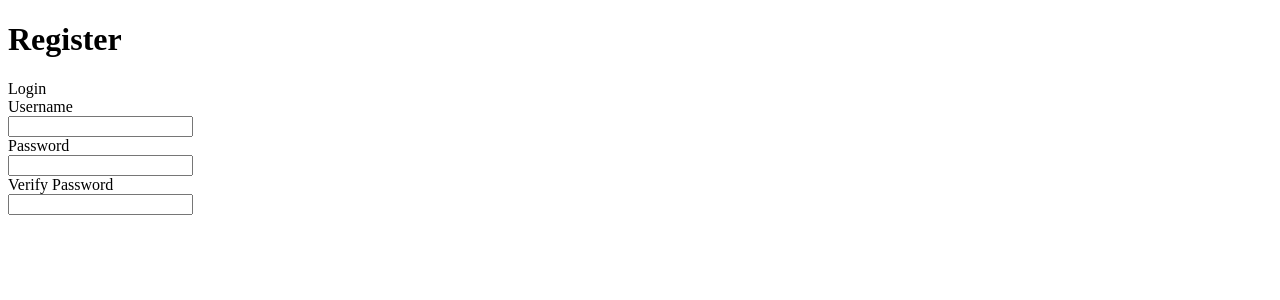
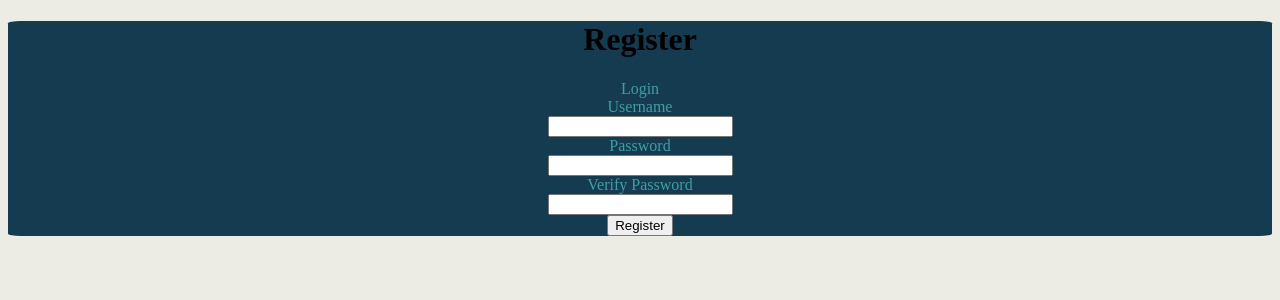
Before and after one commit to wreardan/healthie, a Flask app: page /register in a window 1280 px wide. Shown: the top 300 px of the page. Run offline with Flask 2, Linux system fonts and the light colour scheme.

Commit message:
Added a little color to the style.css and register file

```diff
--- a/static/styles.css
+++ b/static/styles.css
@@ -0,0 +1,36 @@
+/* #ECEBE4 Sand
+#CC998D Brown
+#16F4D0 Cyan
+#429EA6 That blue
+#153B50 Navy Blue */
+
+
+:root {
+  margin: 0;
+  border: 0;
+  padding: 0;
+  display: block;
+  --navy-blue: #153B50;
+  --sand: #ECEBE4;
+  --brown:#CC998D;
+  --cyan: #16F4D0;
+  --green-blue: #429EA6;
+  background-color: var(--sand);
+}
+
+
+
+/*
+=============================================================================
+Register file CSS
+=============================================================================
+*/
+#RegisterBox {
+  background-color: var(--navy-blue);
+  border-radius: 1%;
+  text-align: center;
+}
+
+.LoginForm {
+  color: var(--green-blue);
+}
--- a/templates/register.html
+++ b/templates/register.html
@@ -1,5 +1,7 @@
 {% extends "layout.html" %}
 {% block body %}
+
+	<div id="RegisterBox">
 		<h1>Register</h1>
 		<form class="LoginForm" method="post">
 			<div class="FieldLabel">Login</div>
@@ -9,5 +11,8 @@
 			<input type="password" name="password" />
 			<div class="FieldLabel">Verify Password</div>
 			<input type="password" name="password2" />
+			<br/>
+			<input type="submit" name="register" value="Register"/>
 		</form>
+	</div>
 {% endblock %}
```
Lines whose indentation alone changed are shown as unchanged.
